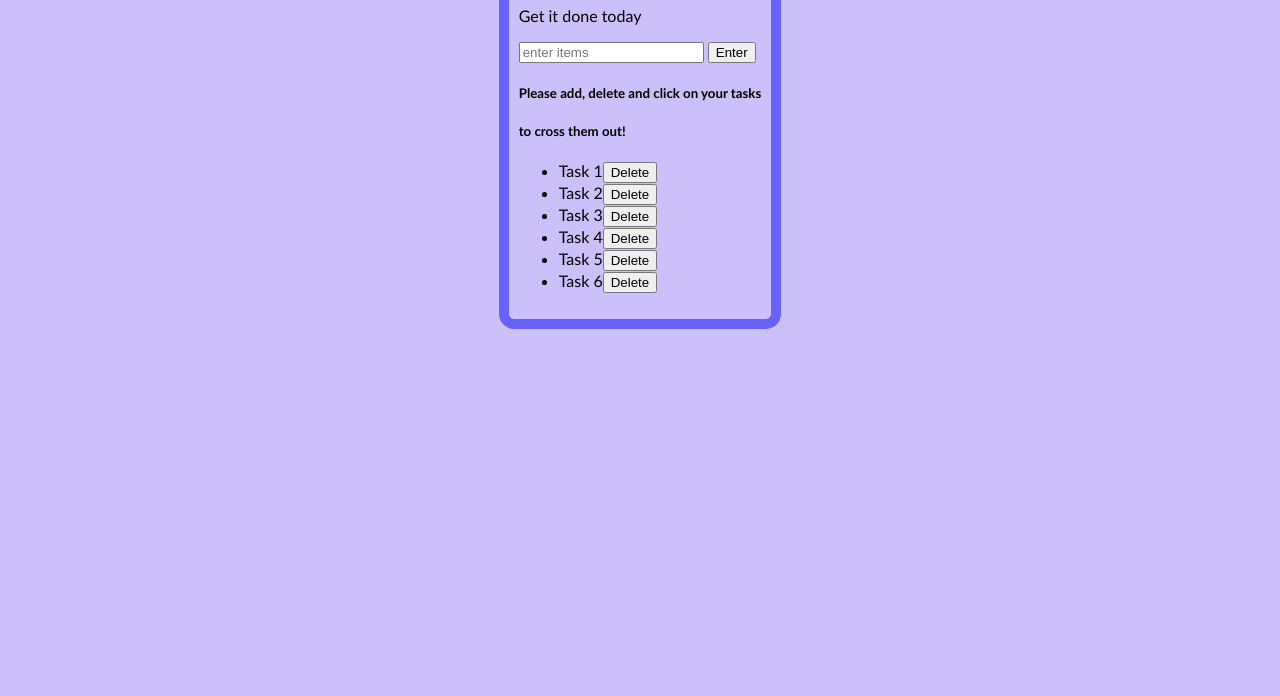
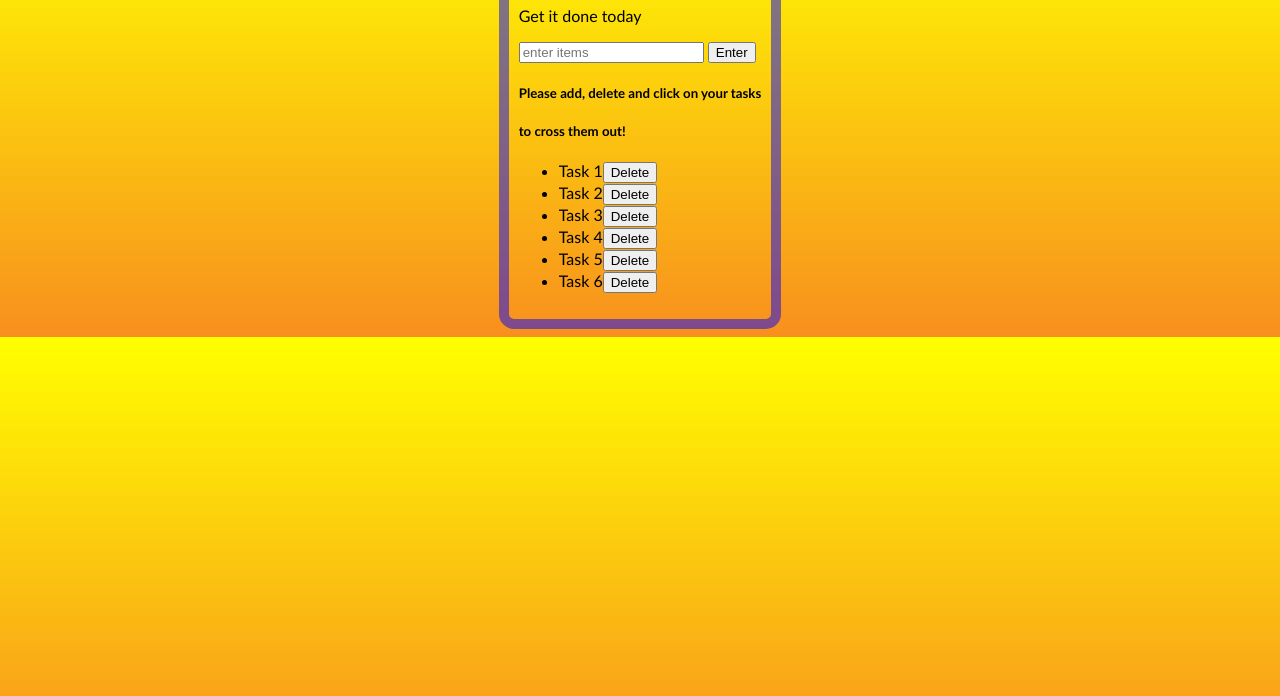
Before and after one commit to AnastasiosPas/ToDoList, a plain HTML site: page index.html in a window 1280 px wide. Shown: the part 104-800 px from the top of the page. Drawn offline with Linux system fonts and the light colour scheme.

Commit message:
Update style.css

```diff
--- a/style.css
+++ b/style.css
@@ -2,7 +2,7 @@ body {
   display: grid;
   justify-content: center;
   align-content: center;
-  background: rgba(138, 115, 243, 0.445);
+  background: linear-gradient(0deg, rgb(248, 143, 30), rgb(255, 255, 0));
   font-family: 'Trebuchet MS', 'Lucida Sans Unicode', 'Lucida Grande',
     'Lucida Sans', Arial, sans-serif;
 }
```
